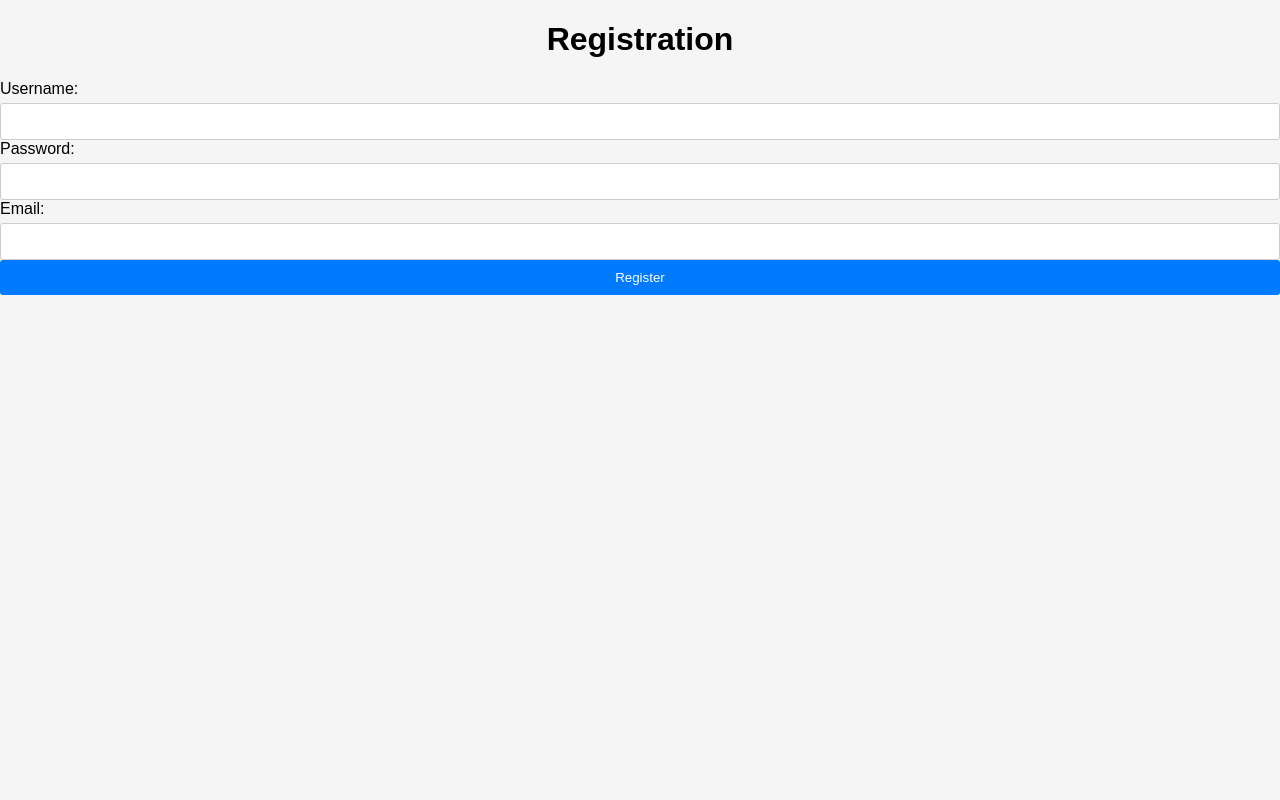
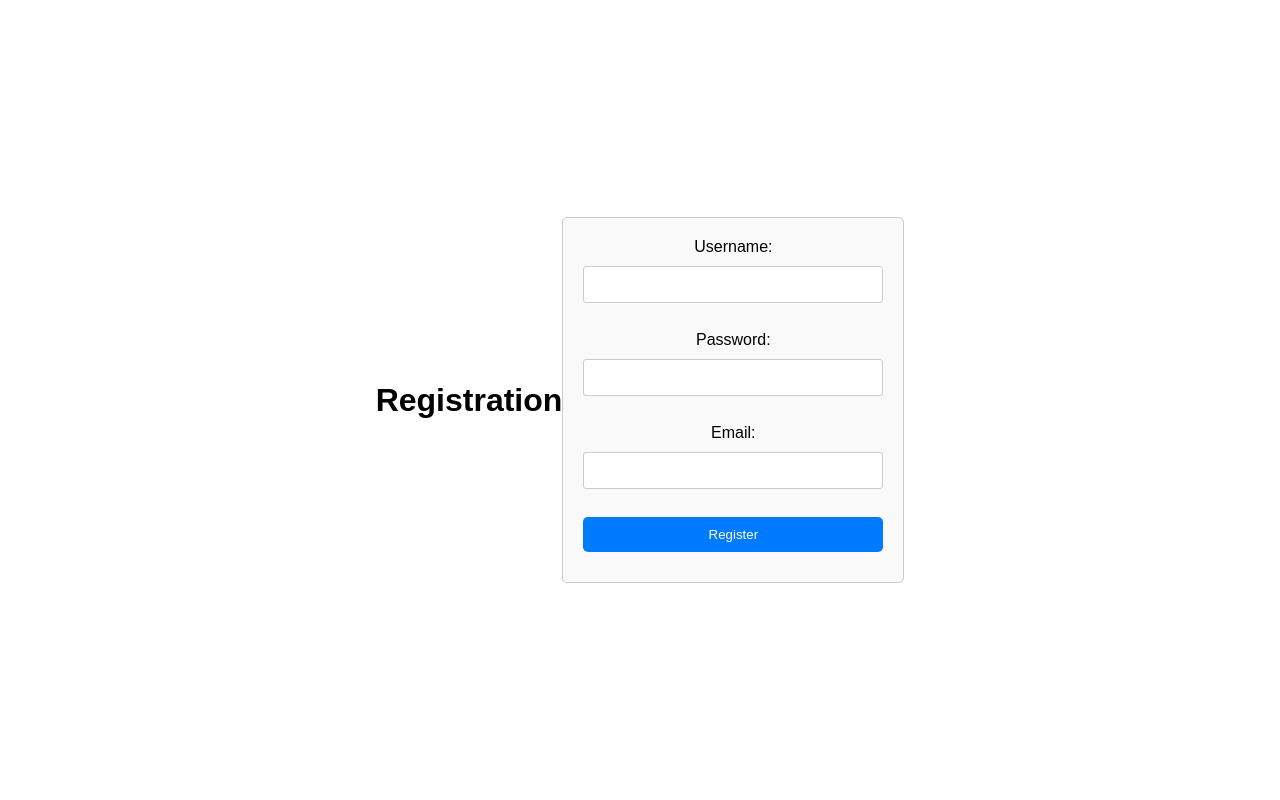
Before and after one commit to allenanto/B9IS123_2324_TMD2, a Flask app: page /register in a window 1280 px wide. Run offline with Flask 3, Linux system fonts and the light colour scheme.

Commit message:
CSS changes

```diff
--- a/static/styles.css
+++ b/static/styles.css
@@ -1,9 +1,40 @@
 /* Global styles */
 body {
     font-family: Arial, sans-serif;
-    background-color: #f5f5f5;
+    display: flex;
+    justify-content: center;
+    align-items: center;
+    height: 100vh;
     margin: 0;
-    padding: 0;
+  }
+
+form {
+    width: 300px;
+    border: 1px solid #ccc;
+    padding: 20px;
+    border-radius: 5px;
+    background-color: #f9f9f9;
+}
+
+form label,
+form input {
+    display: block;
+    margin-bottom: 10px;
+    text-align: center; /* Centering the text */
+}
+
+form input[type="submit"] {
+    width: 100%;
+    padding: 10px;
+    border: none;
+    background-color: #007bff;
+    color: #fff;
+    cursor: pointer;
+    border-radius: 5px;
+}
+
+form input[type="submit"]:hover {
+    background-color: #0056b3;
 }
 
 .container {
```
